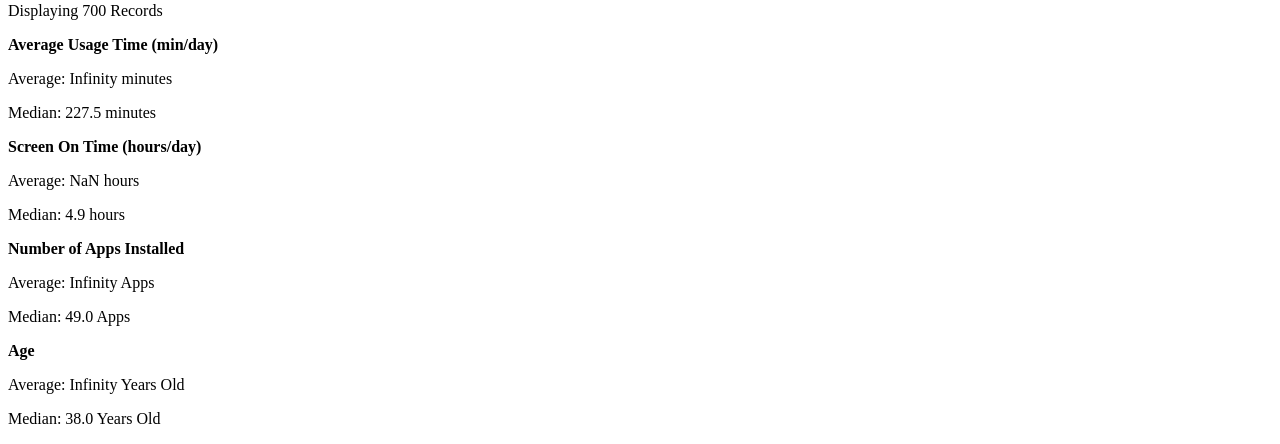
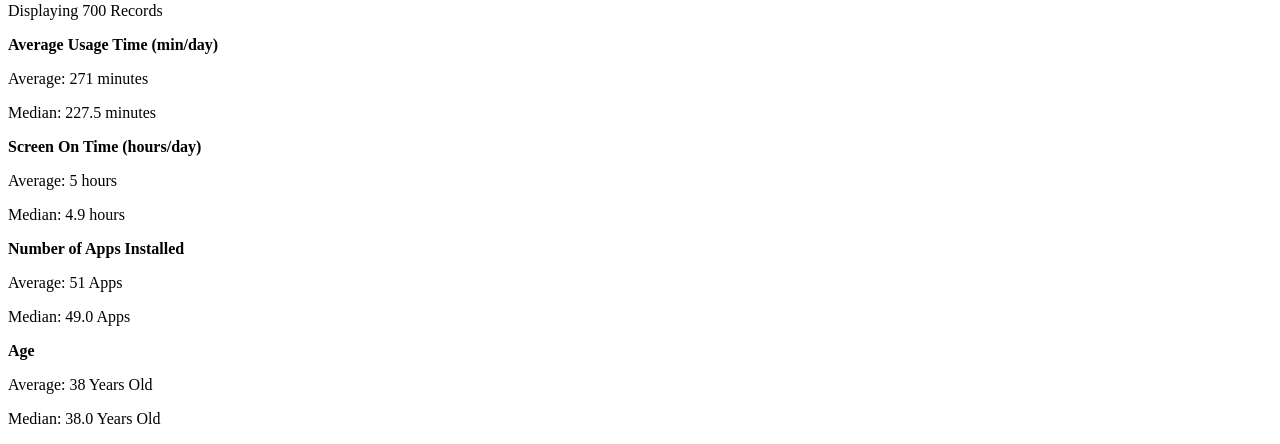
Before and after one commit to shakaylac/Mid-course-Assignment, a React app in the folder assignment-app/: page /search in a window 1280 px wide. Shown: the part 246-690 px from the top of the page. Built offline with nearby package versions, Linux system fonts and the light colour scheme; the HTML template or start-up script is replaced by a standard one.

Commit message:
Added parseFloat to the sum varible and set toFixed to 0. It works now!

```diff
--- a/assignment-app/src/AverageandMedian.jsx
+++ b/assignment-app/src/AverageandMedian.jsx
@@ -6,10 +6,10 @@ const calculateAverage = (data, field) => {
     const validData = data.filter(user => !isNaN(user[field]) && user[field] !== null !== undefined && user[field] !== "");
 
     if(validData.length === 0) return 0;
-    const sum = validData.reduce((acc, user) => acc + user[field], 0);
+    const sum = validData.reduce((acc, user) => acc + parseFloat(user[field] || 0), 0);
     const avg = sum / validData.length;
 
-    return (sum / validData.length);
+    return (sum / validData.length).toFixed(0);
 
    // return avg.toFixed(1);
 };
```
